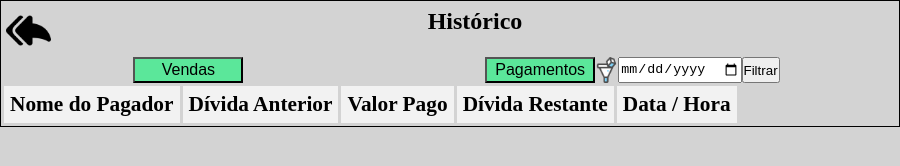
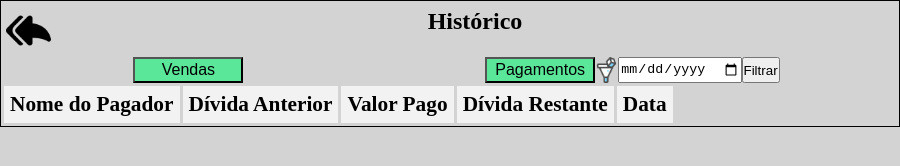
Before and after one commit to Fabrithizio/AppElectron, an Electron app: page src/pages/historico/historico.html in a window 900 px wide. Both pictures are taken after a click on the button "Pagamentos". Drawn offline with Linux system fonts and the light colour scheme; no server answers.

Commit message:
nome historico

```diff
--- a/src/pages/historico/historico.html
+++ b/src/pages/historico/historico.html
@@ -65,7 +65,7 @@
           <th>Dívida Anterior</th>
           <th>Valor Pago</th>
           <th>Dívida Restante</th>
-          <th>Data / Hora</th>
+          <th>Data</th>
         </tr>
       </thead>
       <tbody>
```
Also changed, not shown: 1 other file.
